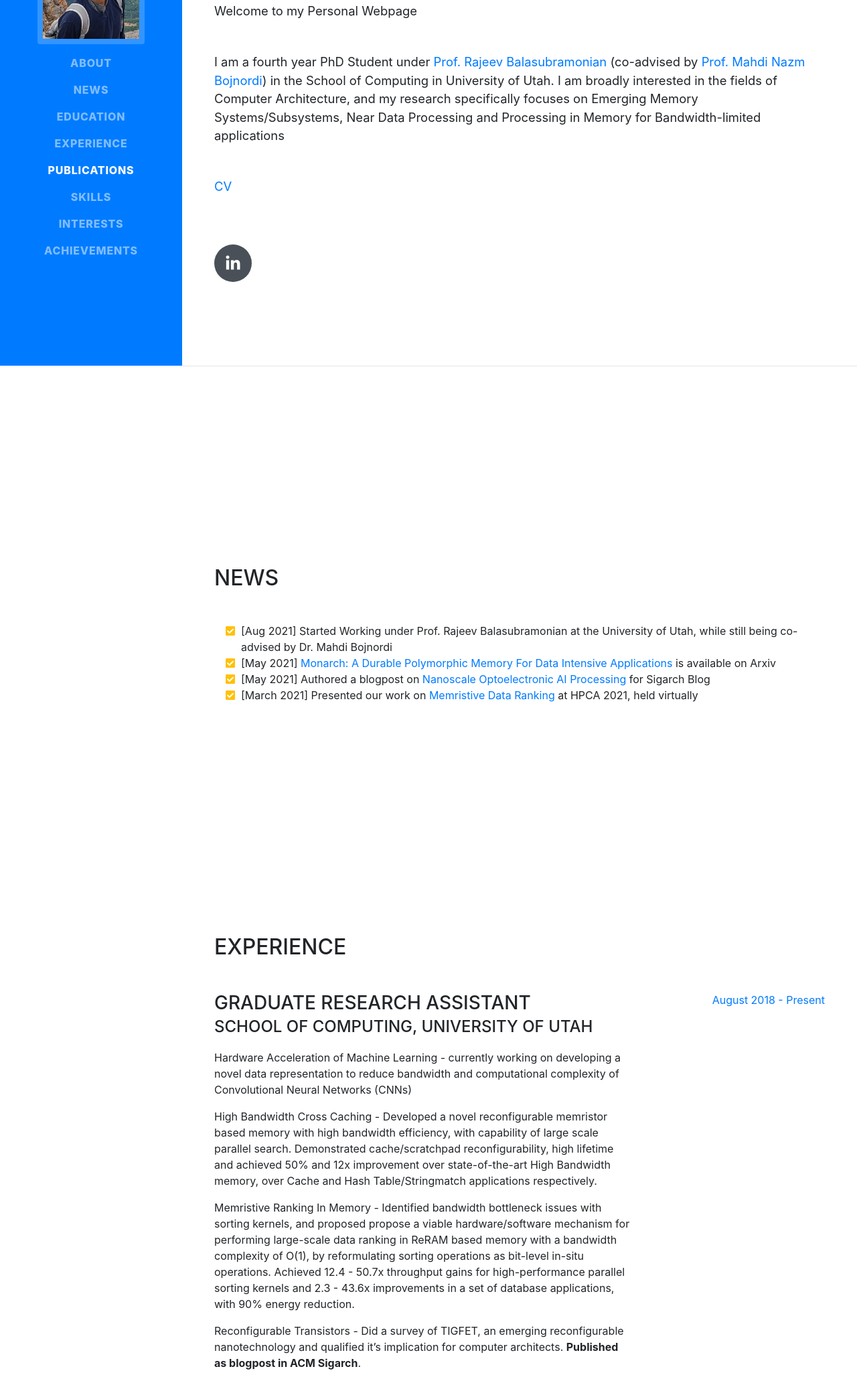
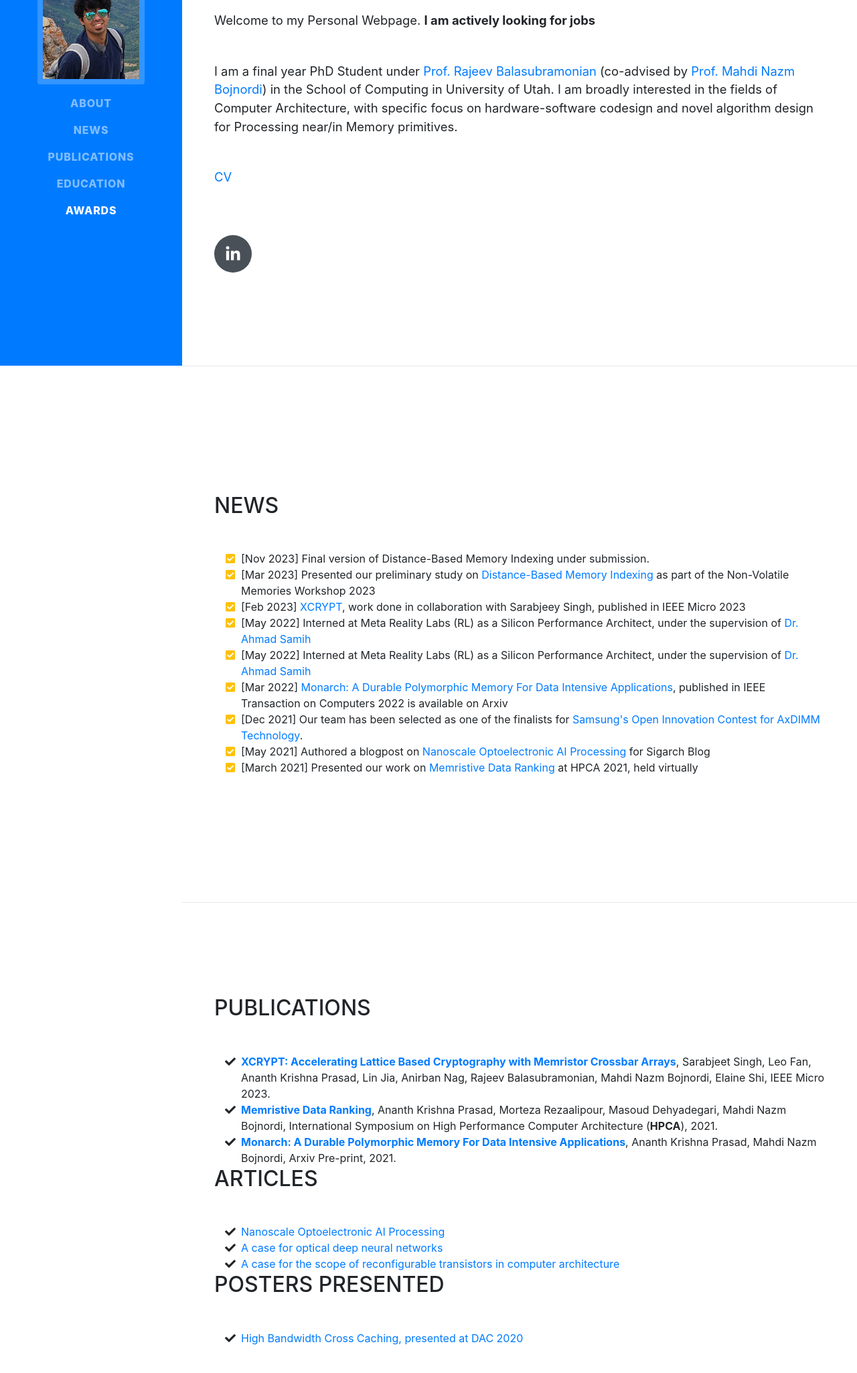
Before and after one commit to ananthkp/ananthkp.github.io, a website with bundled scripts: page index.html in a window 1280 px wide. Shown: the part 254-2304 px from the top of the page at 67% size. Built offline with nearby package versions, Linux system fonts and the light colour scheme; a web font is replaced by a local one.

Commit message:
Job Search Update

```diff
--- a/index.html
+++ b/index.html
@@ -44,8 +44,16 @@
             <a class="nav-link js-scroll-trigger" href="#news">News</a>
           </li>
           <li class="nav-item">
+            <a class="nav-link js-scroll-trigger" href="#publications">Publications</a>
+          </li>
+          <li class="nav-item">
             <a class="nav-link js-scroll-trigger" href="#education">Education</a>
           </li>
+          <li class="nav-item">
+            <a class="nav-link js-scroll-trigger" href="#awards">Awards</a>
+          </li>
+          <!--
+
           <li class="nav-item">
             <a class="nav-link js-scroll-trigger" href="#experience">Experience</a>
           </li>
@@ -61,6 +69,7 @@
           <li class="nav-item">
             <a class="nav-link js-scroll-trigger" href="#awards">Achievements</a>
           </li>
+          -->
 
         </ul>
       </div>
@@ -76,8 +85,8 @@
           <div class="subheading mb-5">School of Computing, University of Utah ·
             <a href="mailto:name@email.com">ananth@cs.utah.edu</a>
           </div>
-          <p class= "lead mb-5">Welcome to my Personal Webpage</p>
-          <p class="lead mb-5">I am a fourth year PhD Student under <a href="http://www.cs.utah.edu/~rajeev/">Prof. Rajeev Balasubramonian</a> (co-advised by <a href="http://www.cs.utah.edu/~bojnordi/">Prof. Mahdi Nazm Bojnordi</a>) in the School of Computing in University of Utah. I am broadly interested in the fields of Computer Architecture, and my research specifically focuses on Emerging Memory Systems/Subsystems, Near Data Processing and Processing in Memory for Bandwidth-limited applications</p>
+          <p class= "lead mb-5">Welcome to my Personal Webpage. <b>I am actively looking for jobs</b></p>
+          <p class="lead mb-5">I am a final year PhD Student under <a href="http://www.cs.utah.edu/~rajeev/">Prof. Rajeev Balasubramonian</a> (co-advised by <a href="http://www.cs.utah.edu/~bojnordi/">Prof. Mahdi Nazm Bojnordi</a>) in the School of Computing in University of Utah. I am broadly interested in the fields of Computer Architecture, with specific focus on hardware-software codesign and novel algorithm design for Processing near/in Memory primitives.</p>
 
           <p class= "lead mb-5"><a href="https://ananthkp.github.io/files/AKP_CV.pdf">CV</a></p>
           <!--<p class= "lead mb-5"><a href="https://drive.google.com/file/d/1GWgDI1bUUzamTZAlysMDnUm71qn9dXTP/view?usp=sharing">Link to my resume</a></p> -->
@@ -109,10 +118,25 @@
           <ul class="fa-ul mb-0">
             <li>
               <i class="fa-li fa fa-check-square text-warning"></i>
-              [Aug 2021] Started Working under Prof. Rajeev Balasubramonian at the University of Utah, while still being co-advised by Dr. Mahdi Bojnordi</li>
+              [Nov 2023] Final version of Distance-Based Memory Indexing under submission.
             <li>
               <i class="fa-li fa fa-check-square text-warning"></i>
-              [May 2021] <a href="https://arxiv.org/abs/2108.08497">Monarch: A Durable Polymorphic Memory For Data Intensive Applications</a> is available on Arxiv </li>
+              [Mar 2023] Presented our preliminary study on <a href="http://nvmw.ucsd.edu/nvmw2023-program/nvmw2023-paper32-final_version_your_extended_abstract.pdf">Distance-Based Memory Indexing</a> as part of the Non-Volatile Memories Workshop 2023
+            <li>
+              <i class="fa-li fa fa-check-square text-warning"></i>
+              [Feb 2023] <a href="https://sarabjeetsingh007.github.io/files/micro23.pdf">XCRYPT</a>, work done in collaboration with Sarabjeey Singh, published in IEEE Micro 2023</li>
+            <li>
+              <i class="fa-li fa fa-check-square text-warning"></i>
+              [May 2022] Interned at Meta Reality Labs (RL) as a Silicon Performance Architect, under the supervision of <a href="https://www.linkedin.com/in/ahmad-samih-88045315/">Dr. Ahmad Samih</a></li>
+            <li>
+              <i class="fa-li fa fa-check-square text-warning"></i>
+              [May 2022] Interned at Meta Reality Labs (RL) as a Silicon Performance Architect, under the supervision of <a href="https://www.linkedin.com/in/ahmad-samih-88045315/">Dr. Ahmad Samih</a></li>
+            <li>
+              <i class="fa-li fa fa-check-square text-warning"></i>
+              [Mar 2022] <a href="https://arxiv.org/abs/2108.08497">Monarch: A Durable Polymorphic Memory For Data Intensive Applications</a>, published in IEEE Transaction on Computers 2022 is available on Arxiv </li>
+            <li>
+              <i class="fa-li fa fa-check-square text-warning"></i>
+              [Dec 2021] Our team has been selected as one of the finalists for <a href="https://semiconductor.samsung.com/news-events/events/open-innovation-contest/#finalists">Samsung's Open Innovation Contest for AxDIMM Technology</a>.
             <li>
               <i class="fa-li fa fa-check-square text-warning"></i>
               [May 2021] Authored a blogpost on <a href="https://www.sigarch.org/nanoscale-optoelectronic-ai-processing/">Nanoscale Optoelectronic AI Processing</a> for Sigarch Blog</li>
@@ -123,6 +147,46 @@
         </div>
       </section>
 
+      <hr class="m-0">
+
+      <section class="resume-section p-3 p-lg-5 d-flex flex-column" id="publications">
+        <div class="my-auto">
+          <h2 class="mb-5">Publications</h2>
+          <ul class="fa-ul mb-0">
+            <li>
+              <i class="fa-li fa fa-check"></i>
+              <a href="https://sarabjeetsingh007.github.io/files/micro23.pdf"><b>XCRYPT: Accelerating Lattice Based Cryptography with
+                Memristor Crossbar Arrays</b></a>, Sarabjeet Singh, Leo Fan, Ananth Krishna Prasad, Lin Jia, Anirban Nag, Rajeev Balasubramonian, Mahdi Nazm Bojnordi, Elaine Shi, IEEE Micro 2023.</li>
+            <li>
+              <i class="fa-li fa fa-check"></i>
+              <a href="https://ananthkp.github.io/files/HPCA21.pdf"><b>Memristive Data Ranking</b></a>, Ananth Krishna Prasad, Morteza Rezaalipour, Masoud Dehyadegari, Mahdi Nazm Bojnordi, International Symposium on High Performance Computer Architecture (<b>HPCA</b>), 2021.</li>
+            <li>
+              <i class="fa-li fa fa-check"></i>
+              <a href="https://arxiv.org/abs/2108.08497"><b>Monarch: A Durable Polymorphic Memory For Data Intensive Applications</b></a>, Ananth Krishna Prasad, Mahdi Nazm Bojnordi, Arxiv Pre-print, 2021.</li>
+          </ul>
+          <h2 class="mb-5">Articles</h2>
+          <ul class="fa-ul mb-0">
+            <li>
+              <i class="fa-li fa fa-check"></i>
+              <a href="https://www.sigarch.org/nanoscale-optoelectronic-ai-processing/">Nanoscale Optoelectronic AI Processing</a></li>
+            <li>
+              <i class="fa-li fa fa-check"></i>
+              <a href="https://www.sigarch.org/a-case-for-optical-deep-neural-networks/">A case for optical deep neural networks</a></li>
+            <li>
+              <i class="fa-li fa fa-check"></i>
+              <a href="https://www.sigarch.org/a-case-for-the-scope-of-reconfigurable-transistors-in-computer-architecture/">A case for the scope of reconfigurable transistors in computer architecture</a></li>
+          </ul>
+
+         <h2 class="mb-5">Posters Presented</h2>
+         <ul class="fa-ul mb-0">
+            <li>
+              <i class="fa-li fa fa-check"></i>
+              <a href="https://drive.google.com/file/d/1tJX2Cv7IkMb9R0NG3qHWO9Ql2Rk3SBdq/view?usp=sharing">High Bandwidth Cross Caching, presented at DAC 2020</a></li>
+          </ul>
+        </div>
+      </section>
+
+      <!--
       <section class="resume-section p-3 p-lg-5 d-flex flex-column" id="experience">
         <div class="my-auto">
           <h2 class="mb-5">Experience</h2>
@@ -190,6 +254,7 @@
         </div>
 
       </section>
+      -->
 
       <hr class="m-0">
 
@@ -224,6 +289,21 @@
 
       <hr class="m-0">
 
+      <section class="resume-section p-3 p-lg-5 d-flex flex-column" id="awards">
+        <div class="my-auto">
+          <h2 class="mb-5">Achievements</h2>
+          <ul class="fa-ul mb-0">
+            <li>
+              <i class="fa-li fa fa-trophy text-warning"></i>
+              DAC 2020 - Accepted to the DAC 2020 young fellows program</li>
+            <li>
+              <i class="fa-li fa fa-trophy text-warning"></i>
+              de-HPC 2016 - Invited to the de-HPC conference on High performance computing held in IIT-B as part of the team representing BITS, Pilani Hyderabad campus</li>
+          </ul>
+        </div>
+      </section>
+
+      <!--
       <section class="resume-section p-3 p-lg-5 d-flex flex-column" id="skills">
         <div class="my-auto">
           <h2 class="mb-5">Skills</h2>
@@ -282,7 +362,9 @@
         </div>
       </section>
 
+
       <hr class="m-0">
+
 
       <section class="resume-section p-3 p-lg-5 d-flex flex-column" id="interests">
         <div class="my-auto">
@@ -293,55 +375,14 @@
         </div>
       </section>
 
-      <hr class="m-0">
-
-      <section class="resume-section p-3 p-lg-5 d-flex flex-column" id="awards">
-        <div class="my-auto">
-          <h2 class="mb-5">Achievements</h2>
-          <ul class="fa-ul mb-0">
-            <li>
-              <i class="fa-li fa fa-trophy text-warning"></i>
-              DAC 2020 - Accepted to the DAC 2020 young fellows program</li>
-            <li>
-              <i class="fa-li fa fa-trophy text-warning"></i>
-              de-HPC 2016 - Invited to the de-HPC conference on High performance computing held in IIT-B as part of the team representing BITS, Pilani Hyderabad campus</li>
-          </ul>
-        </div>
-      </section>
 
       <hr class="m-0">
 
-      <section class="resume-section p-3 p-lg-5 d-flex flex-column" id="publications">
-        <div class="my-auto">
-          <h2 class="mb-5">Articles</h2>
-          <ul class="fa-ul mb-0">
-            <li>
-              <i class="fa-li fa fa-check"></i>
-              <a href="https://www.sigarch.org/nanoscale-optoelectronic-ai-processing/">Nanoscale Optoelectronic AI Processing</a></li>
-            <li>
-              <i class="fa-li fa fa-check"></i>
-              <a href="https://www.sigarch.org/a-case-for-optical-deep-neural-networks/">A case for optical deep neural networks</a></li>
-            <li>
-              <i class="fa-li fa fa-check"></i>
-              <a href="https://www.sigarch.org/a-case-for-the-scope-of-reconfigurable-transistors-in-computer-architecture/">A case for the scope of reconfigurable transistors in computer architecture</a></li>
-          </ul>
-          <h2 class="mb-5">Publications</h2>
-          <ul class="fa-ul mb-0">
-            <li>
-              <i class="fa-li fa fa-check"></i>
-              <a href="https://ananthkp.github.io/files/HPCA21.pdf"><b>Memristive Data Ranking</b></a>, Ananth Krishna Prasad, Morteza Rezaalipour, Masoud Dehyadegari, Mahdi Nazm Bojnordi, International Symposium on High Performance Computer Architecture (<b>HPCA</b>), 2021.</li>
-              <li>
-                <i class="fa-li fa fa-check"></i>
-                <a href="https://arxiv.org/abs/2108.08497"><b>Monarch: A Durable Polymorphic Memory For Data Intensive Applications</b></a>, Ananth Krishna Prasad, Mahdi Nazm Bojnordi, Arxiv Pre-print, 2021.</li>
-          </ul>
-         <h2 class="mb-5">Posters Presented</h2>
-         <ul class="fa-ul mb-0">
-            <li>
-              <i class="fa-li fa fa-check"></i>
-              <a href="https://drive.google.com/file/d/1tJX2Cv7IkMb9R0NG3qHWO9Ql2Rk3SBdq/view?usp=sharing">High Bandwidth Cross Caching, presented at DAC 2020</a></li>
-          </ul>
-        </div>
-      </section>
+
+
+      <hr class="m-0">
+      -->
+
 
     </div>
 
```
